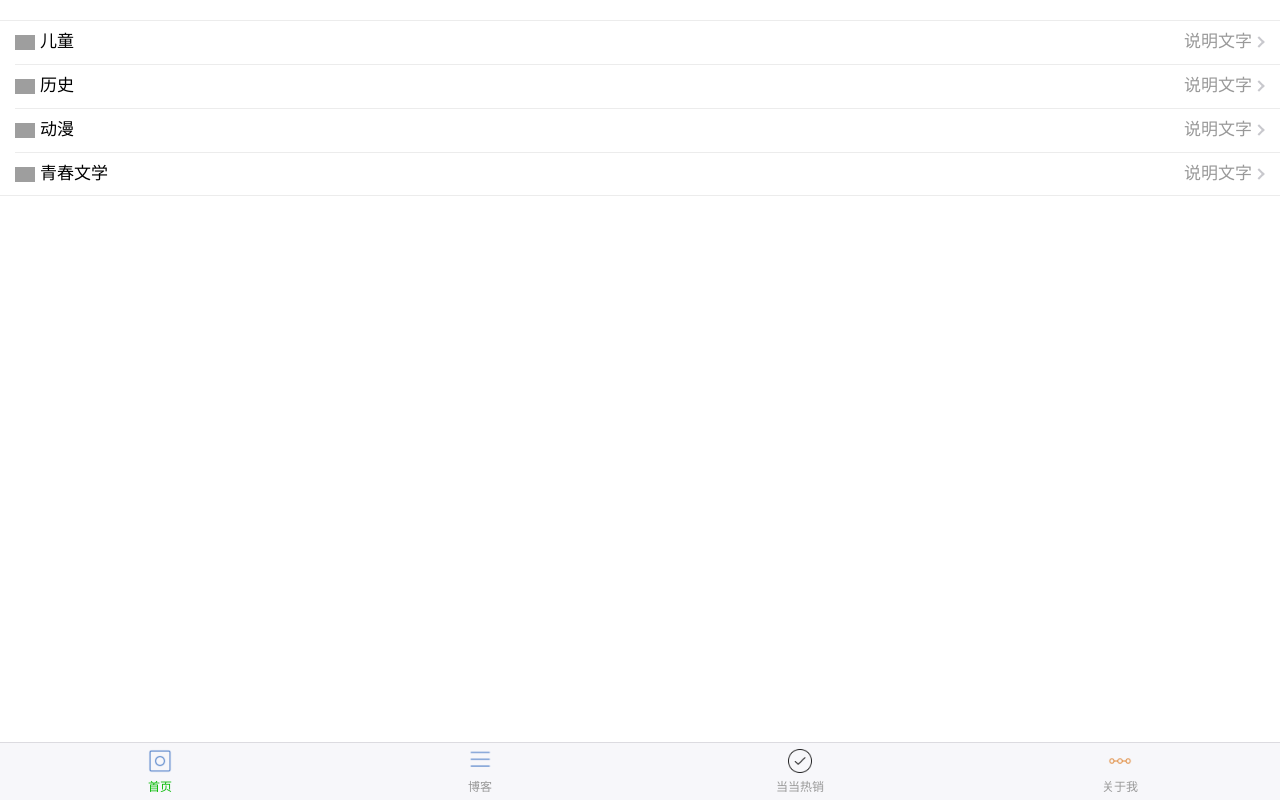
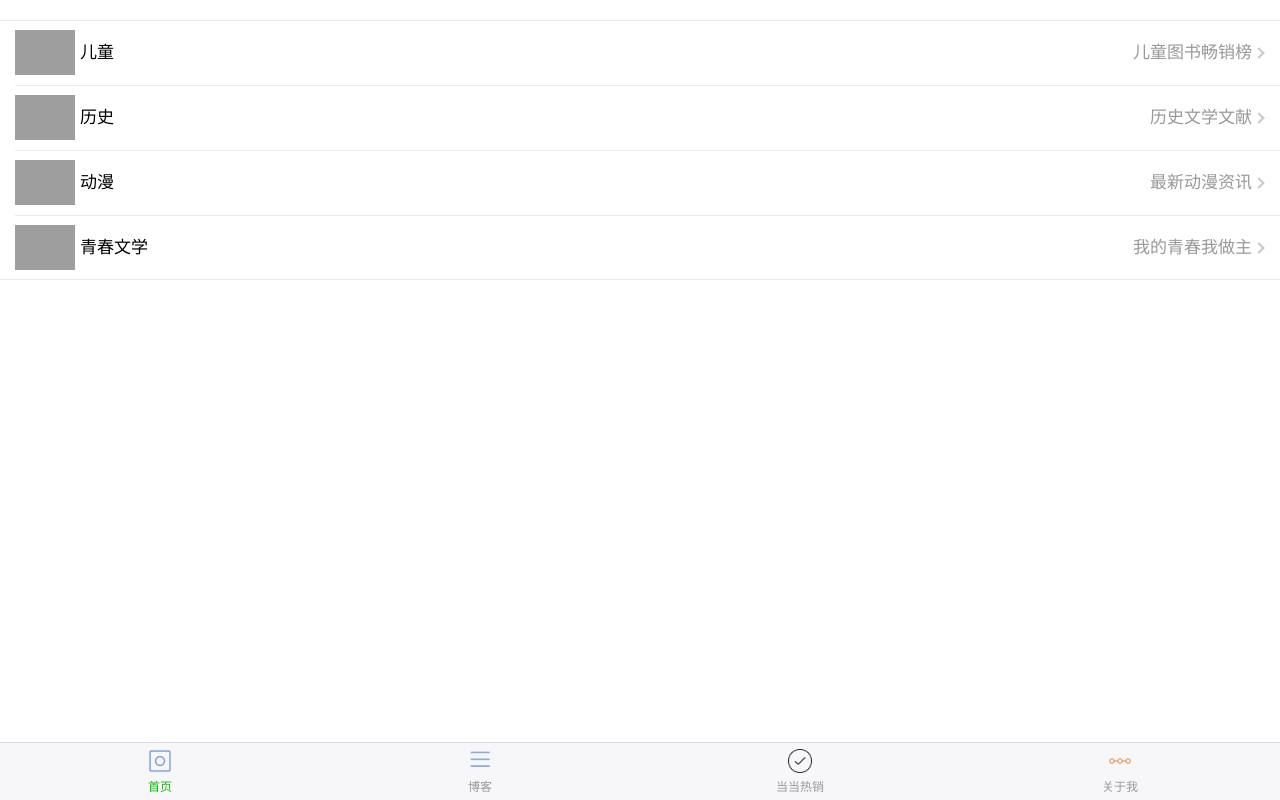
Before and after one commit to zhangyize/zhangyize.github.io, a plain HTML site: page dangdang-app-angularjs/index.html at #/book in a window 1280 px wide. Drawn offline with Linux system fonts and the light colour scheme; grey boxes are pictures that could not be loaded.

Commit message:
获取数据

```diff
--- a/dangdang-app-angularjs/assets/app.js
+++ b/dangdang-app-angularjs/assets/app.js
@@ -17,6 +17,10 @@ app.config(['$routeProvider', function($routeProvider) {
             templateUrl: './assets/tpl/about_me.html',
             controller: ''
         })
+        .when('/book_list',{
+          templateUrl:'./assets/tpl/book_list.html',
+          controller: 'bookListController'
+        })
         .otherwise({
             redirectTo: '/'
         });
--- a/dangdang-app-angularjs/assets/controllers/book_controller.js
+++ b/dangdang-app-angularjs/assets/controllers/book_controller.js
@@ -3,21 +3,21 @@ app.controller('bookController', ['$scope', function($scope) {
         id: 'ertong',
         name: '儿童',
         img: 'https://images-cn.ssl-images-amazon.com/images/I/51VECKzx4fL._SX395_BO1,204,203,200_.jpg',
-        description: ''
+        description: '儿童图书畅销榜'
     }, {
         id: 'lishi',
         name: '历史',
         img: 'https://images-cn.ssl-images-amazon.com/images/I/41pi7pBzTcL._SX348_BO1,204,203,200_.jpg',
-        description: ''
+        description: '历史文学文献'
     }, {
         id: 'dongman',
         name: '动漫',
         img: 'https://images-cn.ssl-images-amazon.com/images/I/51YdMpV5hPL._SX334_BO1,204,203,200_.jpg',
-        description: ''
+        description: '最新动漫资讯'
     }, {
         id: 'qingchunwenxue',
         name: '青春文学',
         img: 'https://images-cn.ssl-images-amazon.com/images/I/51koG%2Br-jnL._SX313_BO1,204,203,200_.jpg',
-        description: ''
+        description: '我的青春我做主'
     }, ];
 }]);
--- /dev/null
+++ b/dangdang-app-angularjs/assets/controllers/book_list.js
@@ -0,0 +1,8 @@
+app.controller('bookListController', ['$scope', 'bookListController',function($scope,b_lc) {
+    $scope.booksData = [];
+    c_s.getData('',function(res){
+      console.log(res);
+      console.log('数据获取成功');
+      $scope.booksData =res.data.data;
+    });
+}]);
--- a/dangdang-app-angularjs/assets/tpl/book.html
+++ b/dangdang-app-angularjs/assets/tpl/book.html
@@ -1,10 +1,10 @@
 <div class="weui-cells">
-    <a ng-repeat='item in bookTypes' class="weui-cell weui-cell_access" href="javascript:;">
+    <a ng-repeat='item in bookTypes' class="weui-cell weui-cell_access" ng-href="#/book_list/{{item.id}}">
         <div class="weui-cell__hd"><img ng-src="{{item.img}}"
-                alt="" style="width:20px;margin-right:5px;display:block"></div>
+                alt="" style="width:60px;margin-right:5px;display:block"></div>
         <div class="weui-cell__bd">
             <p>{{item.name}}</p>
         </div>
-        <div class="weui-cell__ft">说明文字</div>
+        <div class="weui-cell__ft">{{item.description}}</div>
     </a>
 </div>
```
Also changed, not shown: dangdang-app-angularjs/assets/tpl/book_list.html (added, +14 -0 lines).
